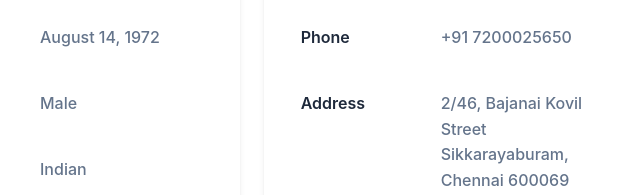
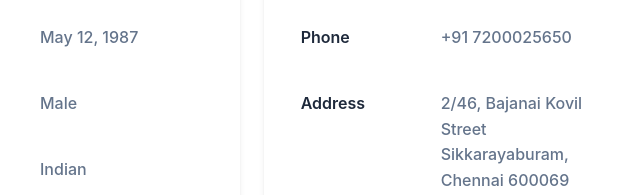
Before and after one commit to sreemeditec/employeedetails, a plain HTML site: page rajesh.html in a window 1280 px wide. Shown: the part 785-980 px from the top of the page, 188-828 px from the left. Drawn offline with Linux system fonts and the light colour scheme.

Commit message:
Update rajesh.html

```diff
--- a/rajesh.html
+++ b/rajesh.html
@@ -677,7 +677,7 @@
                             </div>
                             <div class="detail-item">
                                 <div class="detail-label">Date of Birth</div>
-                                <div class="detail-value">August 14, 1972</div>
+                                <div class="detail-value">May 12, 1987</div>
                             </div>
                             <div class="detail-item">
                                 <div class="detail-label">Gender</div>
```
